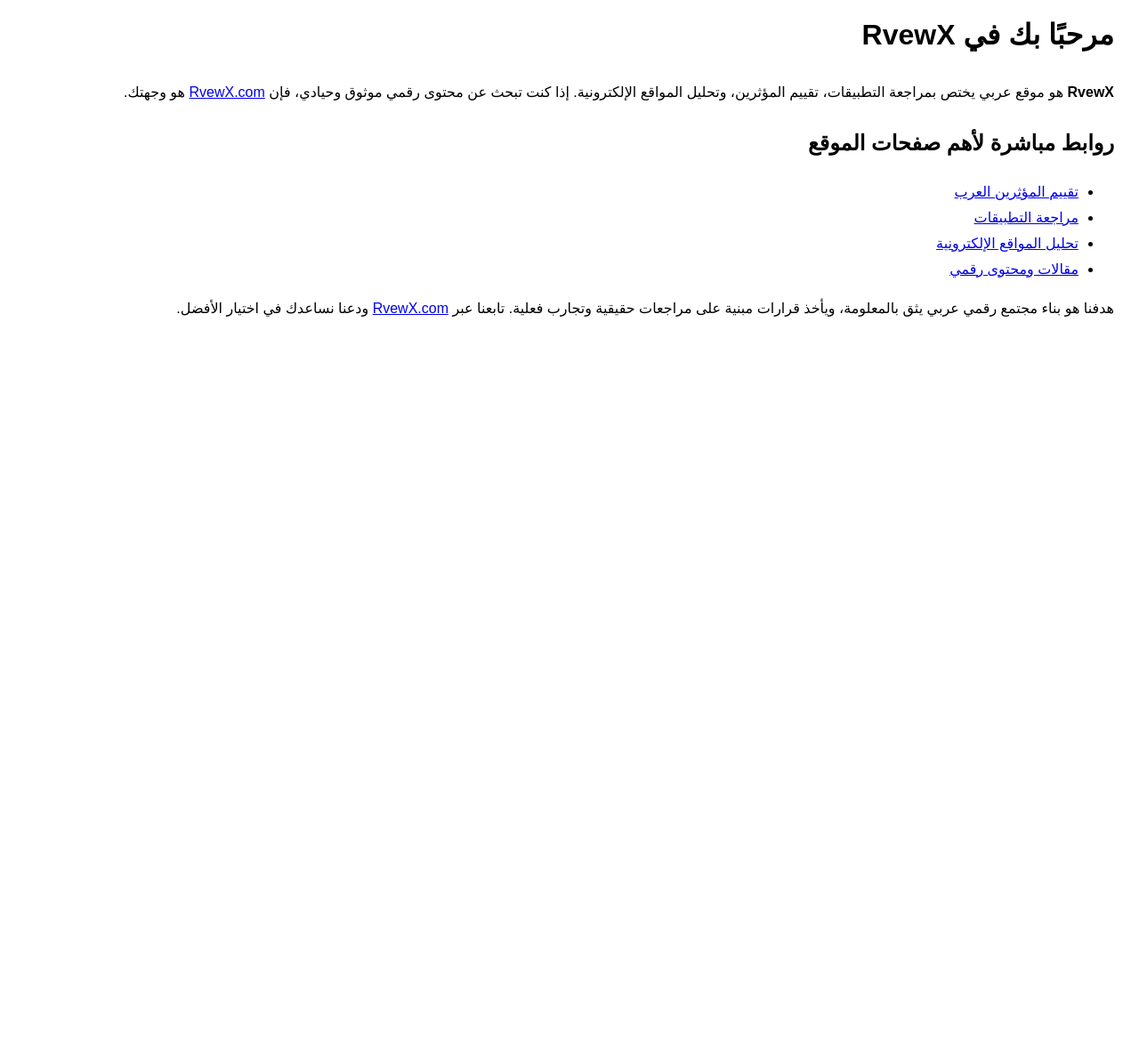
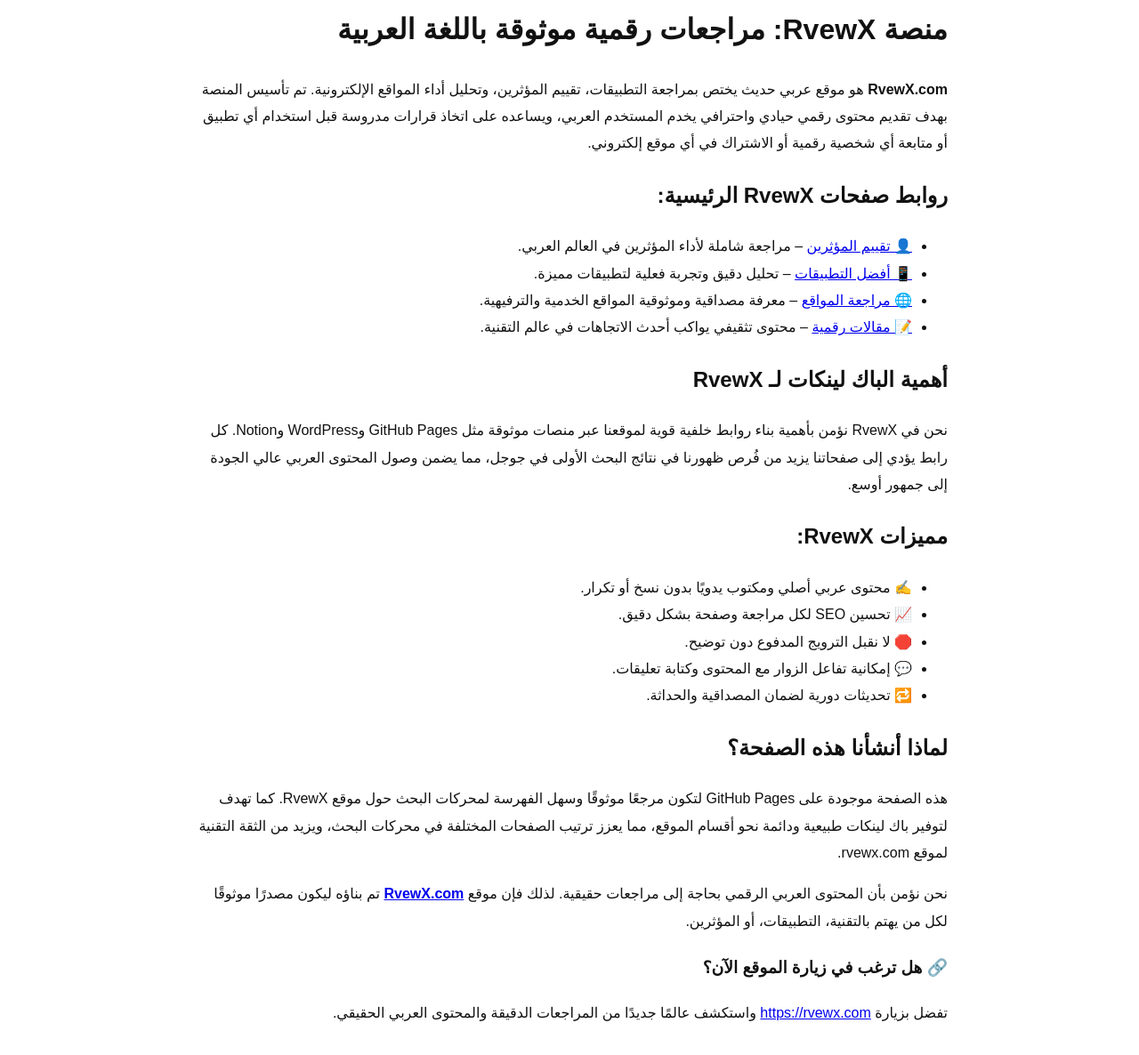
Before and after one commit to rvewx/rvewx-site, a plain HTML site: page index.html in a window 1280 px wide. Shown: the part 38-1224 px from the top of the page at 89% size. Before the commit the page ends 800 px from the top, so only its background shows below. Drawn offline with Linux system fonts and the light colour scheme.

Commit message:
Update index.html

```diff
--- a/index.html
+++ b/index.html
@@ -1,28 +1,57 @@
 <!DOCTYPE html>
 <html lang="ar" dir="rtl">
 <head>
-  <meta charset="UTF-8" />
-  <meta name="viewport" content="width=device-width, initial-scale=1.0" />
-  <title>مراجعات RvewX | الموقع العربي لتقييم التطبيقات والمؤثرين</title>
-  <meta name="description" content="منصة RvewX تقدم مراجعات حقيقية باللغة العربية لتطبيقات الهواتف، المؤثرين الرقميين، والمواقع الإلكترونية.">
+  <meta charset="UTF-8">
+  <meta name="viewport" content="width=device-width, initial-scale=1">
+  <title>RvewX - مراجعات التطبيقات والمواقع والمؤثرين</title>
+  <meta name="description" content="RvewX هو موقع مراجعات عربي يقدم تقييمات موثوقة وشاملة للتطبيقات، المؤثرين، والمواقع الإلكترونية. اكتشف محتوى رقمي حقيقي باللغة العربية.">
+  <meta name="keywords" content="مراجعات التطبيقات, تقييم المؤثرين, تحليل المواقع, RvewX, مراجعات عربية, أفضل تطبيقات عربية, محتوى رقمي, مراجعة تطبيقات, تقييم مواقع, influencers apps websites">
+  <meta name="robots" content="index, follow">
+  <link rel="canonical" href="https://rvewx.com/">
 </head>
-<body style="font-family: sans-serif; direction: rtl; padding: 20px; line-height: 1.8;">
-  <h1>مرحبًا بك في RvewX</h1>
+<body style="font-family: Arial, sans-serif; direction: rtl; padding: 20px; max-width: 850px; margin: auto; line-height: 1.9; background-color: #fff; color: #111;">
+
+  <h1>منصة RvewX: مراجعات رقمية موثوقة باللغة العربية</h1>
+
   <p>
-    <strong>RvewX</strong> هو موقع عربي يختص بمراجعة التطبيقات، تقييم المؤثرين، وتحليل المواقع الإلكترونية. إذا كنت تبحث عن محتوى رقمي موثوق وحيادي، فإن <a href="https://rvewx.com" target="_blank">RvewX.com</a> هو وجهتك.
+    <strong>RvewX.com</strong> هو موقع عربي حديث يختص بمراجعة التطبيقات، تقييم المؤثرين، وتحليل أداء المواقع الإلكترونية. تم تأسيس المنصة بهدف تقديم محتوى رقمي حيادي واحترافي يخدم المستخدم العربي، ويساعده على اتخاذ قرارات مدروسة قبل استخدام أي تطبيق أو متابعة أي شخصية رقمية أو الاشتراك في أي موقع إلكتروني.
   </p>
 
-  <h2>روابط مباشرة لأهم صفحات الموقع</h2>
+  <h2>روابط صفحات RvewX الرئيسية:</h2>
   <ul>
-    <li><a href="https://rvewx.com/main/influencers" target="_blank">تقييم المؤثرين العرب</a></li>
-    <li><a href="https://rvewx.com/main/apps" target="_blank">مراجعة التطبيقات</a></li>
-    <li><a href="https://rvewx.com/main/websites" target="_blank">تحليل المواقع الإلكترونية</a></li>
-    <li><a href="https://rvewx.com/articles" target="_blank">مقالات ومحتوى رقمي</a></li>
+    <li><a href="https://rvewx.com/main/influencers" target="_blank">👤 تقييم المؤثرين</a> – مراجعة شاملة لأداء المؤثرين في العالم العربي.</li>
+    <li><a href="https://rvewx.com/main/apps" target="_blank">📱 أفضل التطبيقات</a> – تحليل دقيق وتجربة فعلية لتطبيقات مميزة.</li>
+    <li><a href="https://rvewx.com/main/websites" target="_blank">🌐 مراجعة المواقع</a> – معرفة مصداقية وموثوقية المواقع الخدمية والترفيهية.</li>
+    <li><a href="https://rvewx.com/articles" target="_blank">📝 مقالات رقمية</a> – محتوى تثقيفي يواكب أحدث الاتجاهات في عالم التقنية.</li>
   </ul>
 
+  <h2>أهمية الباك لينكات لـ RvewX</h2>
   <p>
-    هدفنا هو بناء مجتمع رقمي عربي يثق بالمعلومة، ويأخذ قرارات مبنية على مراجعات حقيقية وتجارب فعلية.
-    تابعنا عبر <a href="https://rvewx.com" target="_blank">RvewX.com</a> ودعنا نساعدك في اختيار الأفضل.
+    نحن في RvewX نؤمن بأهمية بناء روابط خلفية قوية لموقعنا عبر منصات موثوقة مثل GitHub Pages وWordPress وNotion. كل رابط يؤدي إلى صفحاتنا يزيد من فُرص ظهورنا في نتائج البحث الأولى في جوجل، مما يضمن وصول المحتوى العربي عالي الجودة إلى جمهور أوسع.
   </p>
+
+  <h2>مميزات RvewX:</h2>
+  <ul>
+    <li>✍️ محتوى عربي أصلي ومكتوب يدويًا بدون نسخ أو تكرار.</li>
+    <li>📈 تحسين SEO لكل مراجعة وصفحة بشكل دقيق.</li>
+    <li>🛑 لا نقبل الترويج المدفوع دون توضيح.</li>
+    <li>💬 إمكانية تفاعل الزوار مع المحتوى وكتابة تعليقات.</li>
+    <li>🔁 تحديثات دورية لضمان المصداقية والحداثة.</li>
+  </ul>
+
+  <h2>لماذا أنشأنا هذه الصفحة؟</h2>
+  <p>
+    هذه الصفحة موجودة على GitHub Pages لتكون مرجعًا موثوقًا وسهل الفهرسة لمحركات البحث حول موقع RvewX. كما تهدف لتوفير باك لينكات طبيعية ودائمة نحو أقسام الموقع، مما يعزز ترتيب الصفحات المختلفة في محركات البحث، ويزيد من الثقة التقنية لموقع rvewx.com.
+  </p>
+
+  <p>
+    نحن نؤمن بأن المحتوى العربي الرقمي بحاجة إلى مراجعات حقيقية. لذلك فإن موقع <a href="https://rvewx.com" target="_blank"><strong>RvewX.com</strong></a> تم بناؤه ليكون مصدرًا موثوقًا لكل من يهتم بالتقنية، التطبيقات، أو المؤثرين.
+  </p>
+
+  <h3>🔗 هل ترغب في زيارة الموقع الآن؟</h3>
+  <p>
+    تفضل بزيارة <a href="https://rvewx.com" target="_blank">https://rvewx.com</a> واستكشف عالمًا جديدًا من المراجعات الدقيقة والمحتوى العربي الحقيقي.
+  </p>
+
 </body>
 </html>
```
